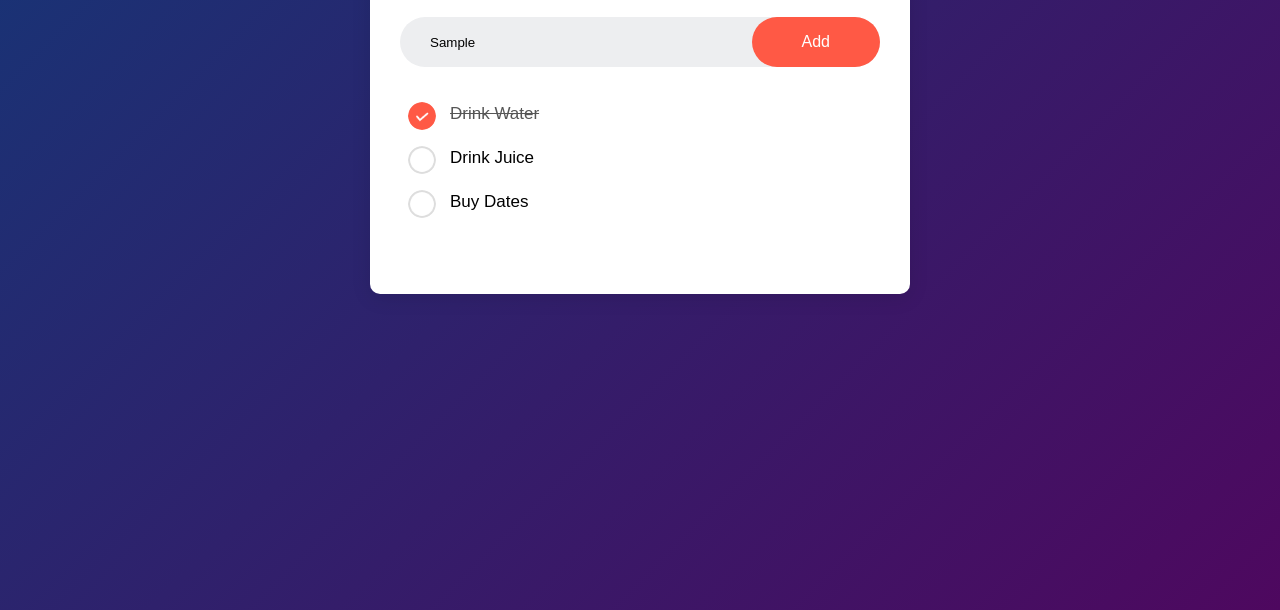
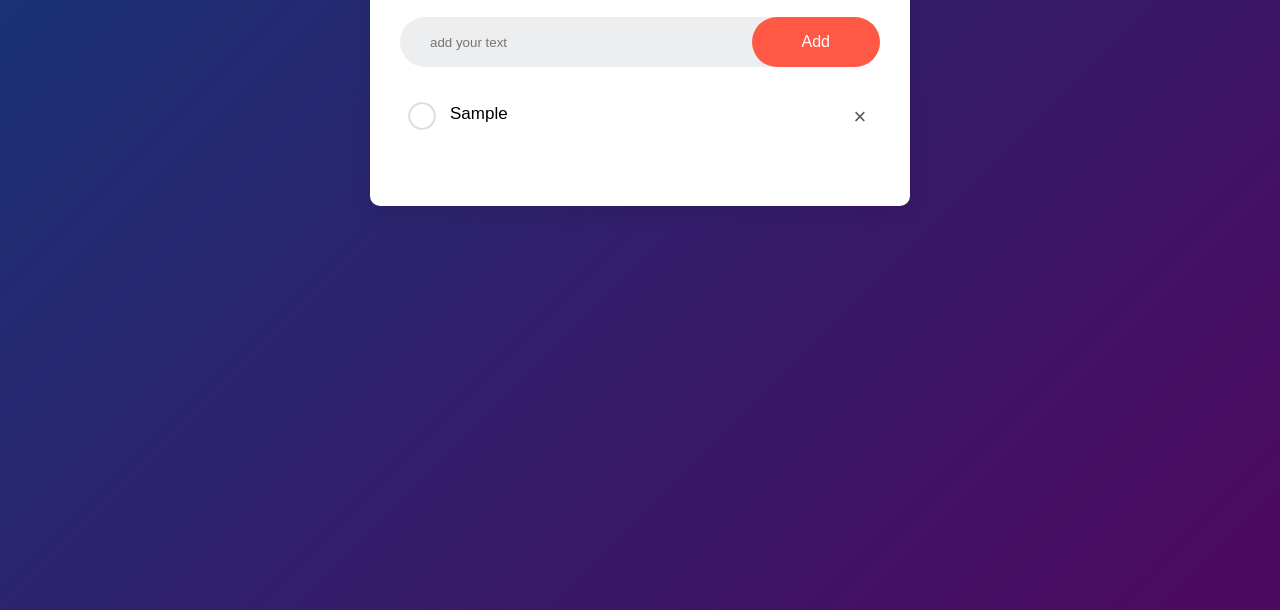
Before and after one commit to saifulislamnahid-git/todolist, a plain HTML site: page index.html in a window 1280 px wide. Both pictures are taken after typing "Sample" into the empty fields and a click on the button "Add". Shown: the part 190-800 px from the top of the page. Drawn offline with Linux system fonts and the light colour scheme.

Commit message:
added javascript and final work

```diff
--- a/index.html
+++ b/index.html
@@ -10,15 +10,17 @@
       <div class="todo-app">
         <h1>ToDo App <img src="images/icon.png" /></h1>
         <div class="row">
-          <input placeholder="add your text" type="text" />
-          <button>Add</button>
+          <input id="input-box" placeholder="add your text" type="text" />
+          <button onclick="addTask()">Add</button>
         </div>
-        <ul>
-          <li class="checked">Drink Water</li>
+        <ul id="list-container">
+          <!-- <li class="checked">Drink Water</li>
           <li>Drink Juice</li>
-          <li>Buy Dates</li>
+          <li>Buy Dates</li> -->
         </ul>
       </div>
     </div>
+
+    <script src="script.js"></script>
   </body>
 </html>
--- a/script.js
+++ b/script.js
@@ -0,0 +1,41 @@
+const inputBox = document.getElementById("input-box");
+const listContainer = document.getElementById("list-container");
+
+function addTask() {
+  if (inputBox.value === "") {
+    alert("You must write something!");
+  } else {
+    let li = document.createElement("li");
+    li.innerHTML = inputBox.value;
+    listContainer.appendChild(li);
+    let span = document.createElement("span");
+    span.innerHTML = "\u00d7";
+    li.appendChild(span);
+  }
+  inputBox.value = "";
+  saveData();
+}
+
+listContainer.addEventListener(
+  "click",
+  function (e) {
+    if (e.target.tagName === "LI") {
+      e.target.classList.toggle("checked");
+      saveData();
+    } else if (e.target.tagName === "SPAN") {
+      e.target.parentElement.remove();
+      saveData();
+    }
+  },
+  false
+);
+
+function saveData() {
+  localStorage.setItem("data", listContainer.innerHTML);
+}
+
+function showTask() {
+  listContainer.innerHTML = localStorage.getItem("data") || "";
+}
+
+showTask();
--- a/style.css
+++ b/style.css
@@ -83,3 +83,18 @@ ul li.checked {
 ul li.checked::before {
   background-image: url(images/checked.png);
 }
+ul li span {
+  position: absolute;
+  right: 0px;
+  top: 5px;
+  height: 40px;
+  width: 40px;
+  font-size: 22px;
+  color: #555;
+  line-height: 40px;
+  text-align: center;
+  border-radius: 50%;
+}
+ul li span:hover {
+  background: #edeef0;
+}
```
